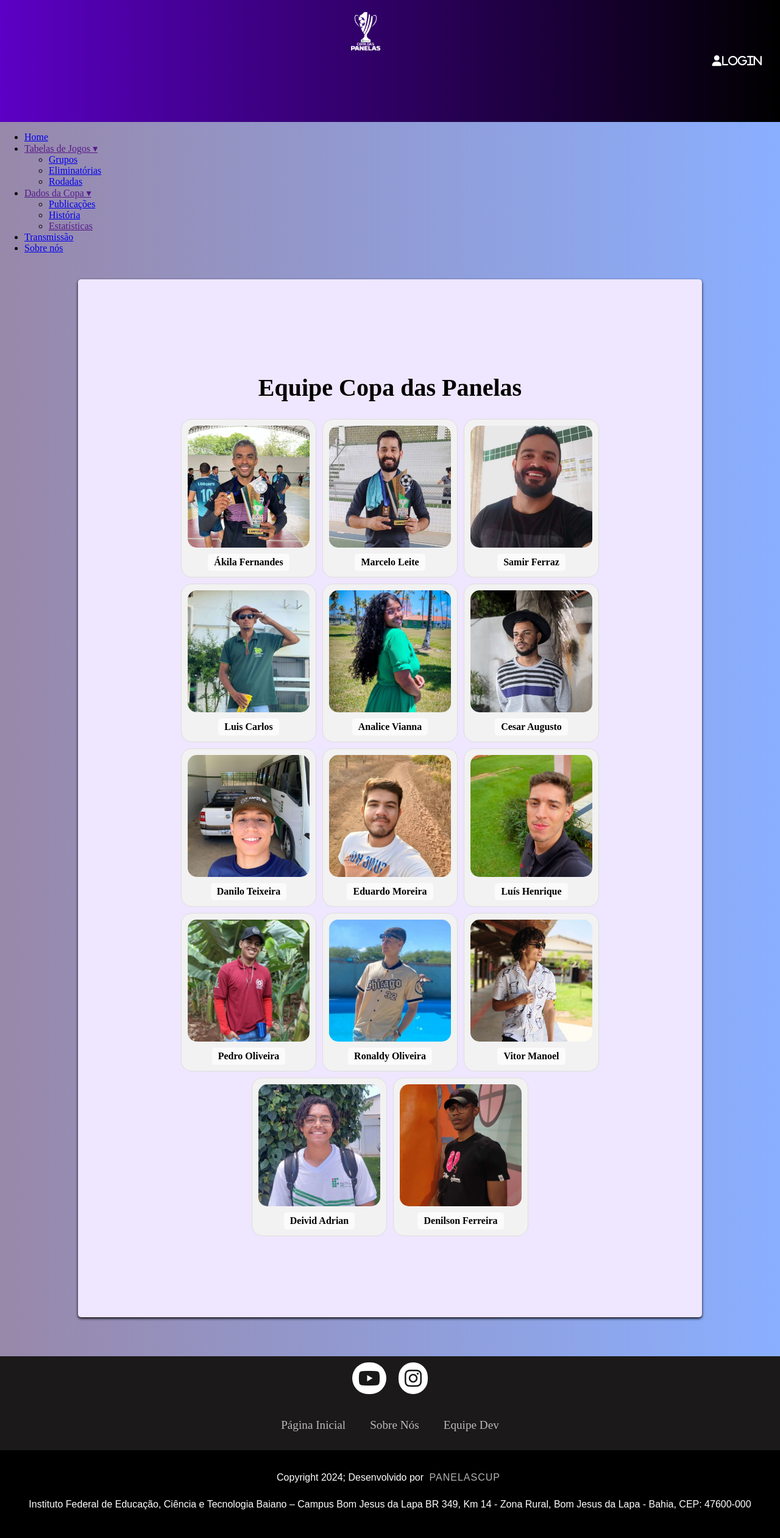
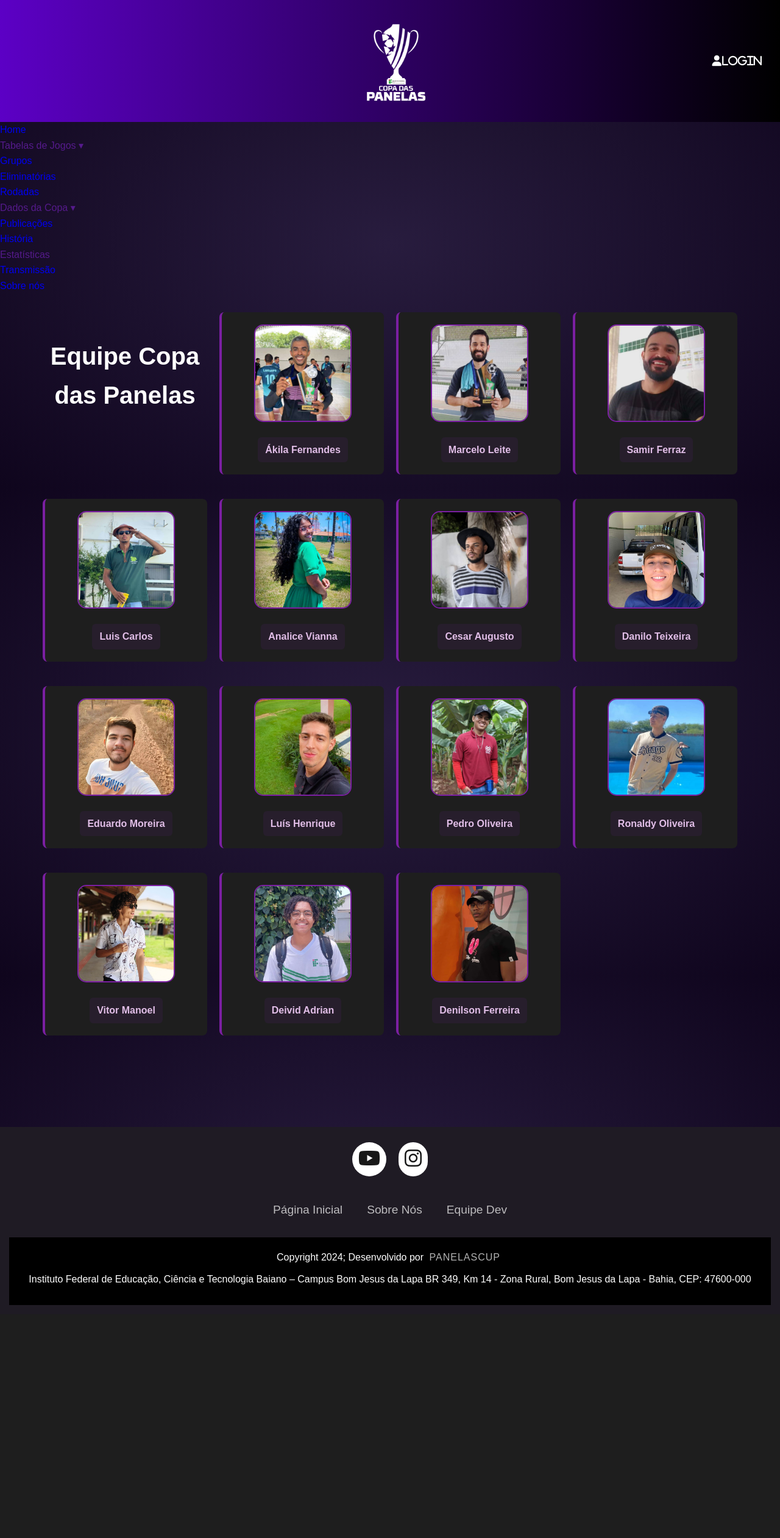
Before and after one commit to Adrian25-png/copadaspanelas2, a PHP site: page /copadaspanelas/sobreNosTeam.php in a window 1280 px wide. Shown: the whole page at 61% size. After the commit the page ends 2140 px from the top, so only its background shows below. Run offline with PHP 8.4, Linux system fonts and the light colour scheme.

Commit message:
05/05
16:37h

```diff
--- a/app/pages/HomePage2.php
+++ b/app/pages/HomePage2.php
@@ -6,7 +6,7 @@
     <link rel="stylesheet" href="../../public/css/HomePage2.css">
     <link rel="stylesheet" href="../../public/css/cssheader.css">
     <link rel="stylesheet" href="../../public/css/cssfooter.css">
-    <!-- LINK do LOGIN-->
+    <!-- LINK da imagem de LOGIN e icones do YOUTUBE e INSTAGRAM do FOOTER-->
     <!-- <link rel="stylesheet" href="https://cdnjs.cloudflare.com/ajax/libs/font-awesome/6.5.2/css/all.min.css"> -->
     <link rel="shortcut icon" href="../../public/imgs/ESCUDO COPA DAS PANELAS.png" type="image/x-icon">
     <title>Copa das Panelas</title>
@@ -82,12 +82,10 @@
         </div>
 
     <!-- Conteúdo -->
-    <h1 class="titulohome">CONTEÚDO</h1>
-        <div class="image">
+        <h1 class="titulohome">CONTEÚDO</h1>
             <div class="news-card">
                 <img src="../../public/img/IMG-20240404-WA0002.jpg" alt="Imagem Descritiva">
             </div>
-        </div>
   </main>
 
 
--- a/app/pages/sobreNosTeam.php
+++ b/app/pages/sobreNosTeam.php
@@ -4,12 +4,12 @@
     <meta charset="UTF-8">
     <meta name="viewport" content="width=device-width, initial-scale=1.0">
     <title>Equipe Copa das Panelas</title>
-    <link rel="stylesheet" href="../../public/css/HomePage.css">
+    <link rel="stylesheet" href="../../public/css/HomePage2.css">
     <link rel="stylesheet" href="../../public/css/cssheader.css">
     <link rel="stylesheet" href="../../public/css/cssfooter.css">
     <link rel="stylesheet" href="https://cdnjs.cloudflare.com/ajax/libs/font-awesome/6.5.2/css/all.min.css">
     <link rel="shortcut icon" href="../../public/imgs/ESCUDO COPA DAS PANELAS.png" type="image/x-icon">
-    <link rel="stylesheet" href="../../public/css/sobre_nosTeam.css">
+    <link rel="stylesheet" href="../../public/css/sobre_nosTeam2.css">
 
 </head>
 <body>
@@ -39,95 +39,80 @@
             <li><a href="../pages/sobreNosTeam.php">Sobre nós</a></li>
         </ul>
     </nav>
-    <div class="container">
-    <h1>Equipe Copa das Panelas</h1>
+<main>
+  <h1 class="titulohome">Equipe Copa das Panelas</h1>
 
-        <div class="criadores">
-            <div class="criador">
-                <img src="../../public/img/imgSobreNos/akila.jpg" alt="" class="foto-criadores">
+  <div class="news-card">
+    <img src="../../public/img/imgSobreNos/akila.jpg" alt="Ákila Fernandes" class="foto-criadores">
     <span>Ákila Fernandes</span>
   </div>
 
-
-            <div class="criador">
-                <img src="../../public/img/imgSobreNos/marceloatt.jpg" alt="" class="foto-criadores">
+  <div class="news-card">
+    <img src="../../public/img/imgSobreNos/marceloatt.jpg" alt="Marcelo Leite" class="foto-criadores">
     <span>Marcelo Leite</span>
   </div>
 
-
-            <div class="criador">
-                <img src="../../public/img/imgSobreNos/samir.jpg" alt="" class="foto-criadores">
+  <div class="news-card">
+    <img src="../../public/img/imgSobreNos/samir.jpg" alt="Samir Ferraz" class="foto-criadores">
     <span>Samir Ferraz</span>
   </div>
 
-
-            <div class="criador">
-                <img src="../../public/img/imgSobreNos/luiscarlos.jpg" alt="" class="foto-criadores">
+  <div class="news-card">
+    <img src="../../public/img/imgSobreNos/luiscarlos.jpg" alt="Luis Carlos" class="foto-criadores">
     <span>Luis Carlos</span>
   </div>
 
-
-            <div class="criador"id="analice">
-                <img src="../../public/img/imgSobreNos/analiceatt.jpg" alt="" class="foto-criadores">
+  <div class="news-card">
+    <img src="../../public/img/imgSobreNos/analiceatt.jpg" alt="Analice Vianna" class="foto-criadores">
     <span>Analice Vianna</span>
   </div>
 
-
-            <div class="criador">
-                <img src="../../public/img/imgSobreNos/cesar.jpg" alt="" class="foto-criadores">
+  <div class="news-card">
+    <img src="../../public/img/imgSobreNos/cesar.jpg" alt="Cesar Augusto" class="foto-criadores">
     <span>Cesar Augusto</span>
   </div>
 
-
-            <div class="criador">
-                <img src="../../public/img/imgSobreNos/danilo.jpg" alt="" class="foto-criadores">
+  <div class="news-card">
+    <img src="../../public/img/imgSobreNos/danilo.jpg" alt="Danilo Teixeira" class="foto-criadores">
     <span>Danilo Teixeira</span>
   </div>
 
-
-            <div class="criador">
-                <img src="../../public/img/imgSobreNos/eduardo.jpg" alt="" class="foto-criadores">
+  <div class="news-card">
+    <img src="../../public/img/imgSobreNos/eduardo.jpg" alt="Eduardo Moreira" class="foto-criadores">
     <span>Eduardo Moreira</span>
   </div>
 
-
-            <div class="criador">
-                <img src="../../public/img/imgSobreNos/luis.jpg" alt="" class="foto-criadores">
+  <div class="news-card">
+    <img src="../../public/img/imgSobreNos/luis.jpg" alt="Luís Henrique" class="foto-criadores">
     <span>Luís Henrique</span>
   </div>
 
-
-            <div class="criador">
-                <img src="../../public/img/imgSobreNos/pedroatt.jpg" alt="" class="foto-criadores">
+  <div class="news-card">
+    <img src="../../public/img/imgSobreNos/pedroatt.jpg" alt="Pedro Oliveira" class="foto-criadores">
     <span>Pedro Oliveira</span>
   </div>
 
-
-            <div class="criador">
-                <img src="../../public/img/imgSobreNos/ronaldyatt.jpg" alt="" class="foto-criadores">
+  <div class="news-card">
+    <img src="../../public/img/imgSobreNos/ronaldyatt.jpg" alt="Ronaldy Oliveira" class="foto-criadores">
     <span>Ronaldy Oliveira</span>
   </div>
 
-
-            <div class="criador">
-                <img src="../../public/img/imgSobreNos/vitoratt.jpg" alt="" class="foto-criadores">
+  <div class="news-card">
+    <img src="../../public/img/imgSobreNos/vitoratt.jpg" alt="Vitor Manoel" class="foto-criadores">
     <span>Vitor Manoel</span>
   </div>
 
-            <div class="criador">
-                <img src="../../public/img/imgSobreNos/adrianatt.jpg" alt="" class="foto-criadores">
+  <div class="news-card">
+    <img src="../../public/img/imgSobreNos/adrianatt.jpg" alt="Deivid Adrian" class="foto-criadores">
     <span>Deivid Adrian</span>
   </div>
 
-
-            <div class="criador">
-                <img src="../../public/img/imgSobreNos/denilsonatt.jpg"  alt="" class="foto-criadores">
+  <div class="news-card">
+    <img src="../../public/img/imgSobreNos/denilsonatt.jpg" alt="Denilson Ferreira" class="foto-criadores">
     <span>Denilson Ferreira</span>
   </div>
+</main>
 
-        </div>
-
-    </div>
 
     <?php require_once 'footer.php' ?>
 
--- a/public/css/HomePage2.css
+++ b/public/css/HomePage2.css
@@ -53,6 +53,7 @@
     color: #BDBDBD;
   }
 
+
   /* Rodapé */
   footer {
     background-color: #1F1B24;
--- a/public/css/sobre_nosTeam.css
+++ /dev/null
@@ -1,179 +0,0 @@
-h1 {
-    font-size: 40px;
-    text-align: center;
-    margin-bottom: 3%;
-}
-
-p {
-
-    font-family:Arial, Helvetica, sans-serif;
-    font-size: 20px;
-    text-align: left;
-}
-
-.container {
-    display: grid;
-    flex-direction: row;
-    background-color: rgb(239, 230, 255);
-    justify-content: center;
-    align-items: center;
-    flex-wrap: wrap;
-    margin: 10%;
-    padding: 10%;
-    border-radius: 5px;
-    box-shadow: 0 2px 4px black;
-    margin-bottom: 5%;
-    margin-top: 2%;
-
-}
-
-body {
-
-    background: linear-gradient(90deg, rgb(152, 136, 170), rgb(138, 175, 255));
-
-}
-
-img {
-    max-width: 100%;
-    height: auto;
-
-}
-
-.criador {
-    display: flex;
-    flex-direction: column;
-    align-items: center;
-    justify-content: center;
-    margin-bottom: 10px;
-    background: #f2f2f2;
-    border: 1px solid #ddd;
-    border-radius: 18px;
-    margin: 5px;
-    padding: 10px;
-
-
-}
-
-
-.criador span {
-    text-align: center;
-    font-weight: 600;
-    background: rgba(255, 255, 255, 0.705);
-    padding: 5px 10px;
-    border-radius: 5px;
-
-}
-
-
-.criadores {
-    display: flex;
-    justify-content: center;
-    flex-wrap: wrap;
-
-}
-
-.foto-criadores {
-    width: 200px;
-    height: 200px;
-    margin-bottom: 10px;
-    object-fit: cover;
-    border-radius: 15px;
-
-}
-
-
-@media (max-width: 1200px) {
-    h1 {
-        font-size: 36px;
-    }
-
-    .container {
-        padding: 1.5rem;
-    }
-
-    p {
-        font-size: 1rem;
-        padding-left: 50px;
-    }
-
-    .foto-criadores {
-        width: 180px;
-        height: 180px;
-
-    }
-}
-
-@media (max-width: 992px) {
-    .container {
-        padding: 0;
-        margin-bottom: 4%;
-        margin-top: 2%;
-    }
-
-    .foto-criadores {
-        width: 150px;
-        height: 150px;
-        object-fit: cover;
-        border-radius: 15px;
-
-    }
-
-    p {
-        padding-left: 30px;
-    }
-}
-
-@media (max-width: 768px) {
-    h1 {
-        font-size: 28px;
-    }
-
-    .container {
-        padding: 1rem;
-        margin-bottom: 3%;
-        margin-top: 3%;
-    }
-
-    p {
-        font-size: 0.9rem;
-        padding-left: 20px;
-    }
-
-    .foto-criadores {
-        width: 120px;
-        height: 120px;
-        object-fit: cover;
-        border-radius: 15px;
-    }
-}
-
-@media (max-width: 576px) {
-    h1 {
-        font-size: 24px;
-    }
-
-    .container {
-        padding: 0.5rem;
-        margin-bottom: 2%;
-        margin-top: 2%;
-    }
-
-    p {
-        font-size: 0.8rem;
-        padding-left: 10px;
-    }
-
-    .foto-criadores {
-        width: 100px;
-        height: 100px;
-        object-fit: cover;
-        border-radius: 15px;
-
-    }
-
-    .criador {
-        margin: 5px;
-        padding: 5px;
-
-    }
-}
--- /dev/null
+++ b/public/css/sobre_nosTeam2.css
@@ -0,0 +1,109 @@
+/* Reset básico */
+* {
+    padding: 0;
+    margin: 0;
+    box-sizing: border-box;
+    font-family: 'Space Grotesk', sans-serif;
+    text-decoration: none;
+  }
+
+  /* Corpo da página */
+  body {
+    background: radial-gradient(#281c3e, #0f051d);
+    color: #E0E0E0;
+    line-height: 1.6;
+  }
+
+  /* Título principal */
+  .titulohome {
+    color: white;
+    font-size: 40px;
+    text-align: center;
+    margin: 40px 0 30px 0;
+  }
+
+  /* Conteúdo principal */
+  main {
+    padding: 30px;
+    max-width: 1200px;
+    margin: auto;
+    display: grid;
+    grid-template-columns: repeat(auto-fit, minmax(220px, 1fr));
+    gap: 20px;
+  }
+
+  /* Cards de informação */
+  .news-card {
+    background-color: #1E1E1E;
+    border-left: 4px solid #7B1FA2;
+    padding: 20px;
+    border-radius: 8px;
+    text-align: center;
+    display: flex;
+    flex-direction: column;
+    align-items: center;
+    transition: transform 0.2s;
+  }
+
+  .news-card:hover {
+    transform: translateY(-5px);
+    background-color: #252525;
+  }
+
+  /* Imagens dos criadores */
+  .foto-criadores {
+    width: 160px;
+    height: 160px;
+    object-fit: cover;
+    border-radius: 15px;
+    margin-bottom: 15px;
+    border: 2px solid #7B1FA2;
+  }
+
+  /* Nome dos criadores */
+  .news-card span {
+    display: inline-block;
+    margin-top: 10px;
+    background-color: rgba(123, 31, 162, 0.1);
+    padding: 8px 12px;
+    border-radius: 6px;
+    font-weight: 600;
+    color: #E1BEE7;
+  }
+
+  /* Rodapé */
+  footer {
+    background-color: #1F1B24;
+    text-align: center;
+    padding: 15px;
+    color: #888;
+    margin-top: 40px;
+  }
+
+  /* Responsivo */
+  @media (max-width: 768px) {
+    .titulohome {
+      font-size: 32px;
+    }
+
+    .foto-criadores {
+      width: 120px;
+      height: 120px;
+    }
+  }
+
+  @media (max-width: 576px) {
+    .titulohome {
+      font-size: 26px;
+    }
+
+    .foto-criadores {
+      width: 100px;
+      height: 100px;
+    }
+
+    .news-card span {
+      font-size: 0.9rem;
+      padding: 6px 10px;
+    }
+  }
```
Lines whose indentation alone changed are shown as unchanged.
